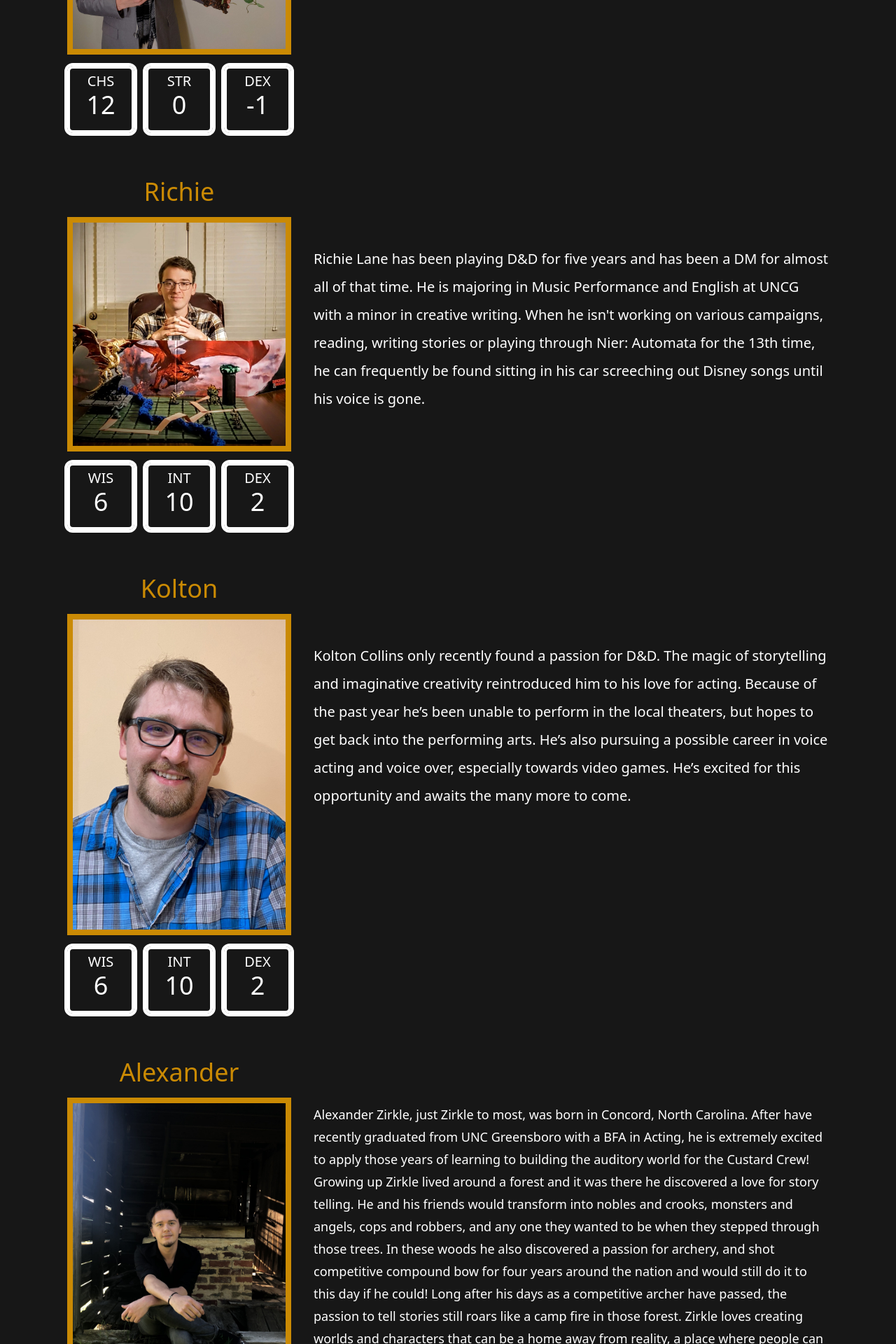
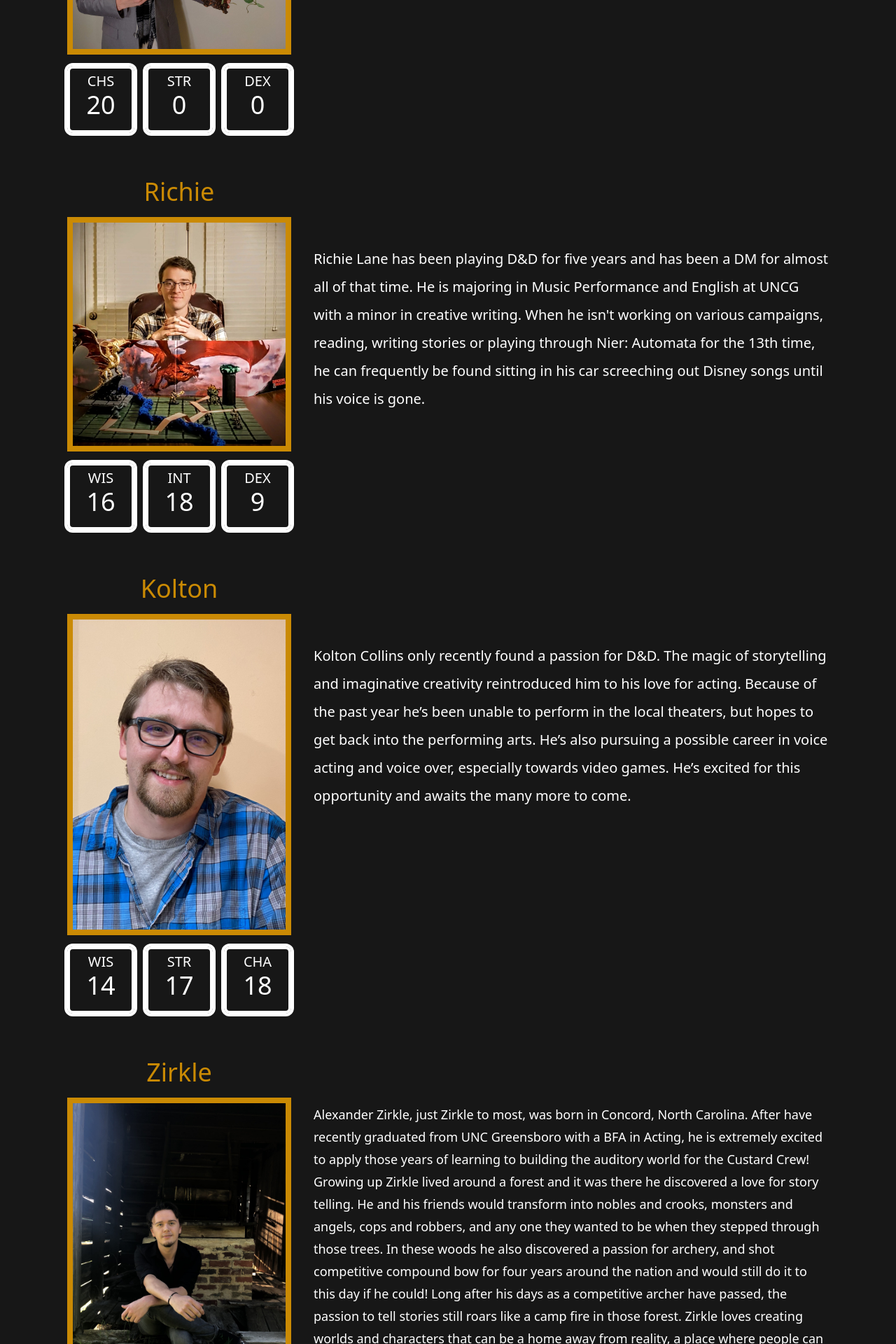
Before and after one commit to jkohrt7/Custard_Crew, a React (Create React App) app: page /crew in a window 1280 px wide. Shown: the part 1100-3020 px from the top of the page at 70% size. Built offline with nearby package versions, Linux system fonts and the light colour scheme; a web font is replaced by a local one.

Commit message:
Changes to text and placeholder images

```diff
--- a/src/components/CrewMember.js
+++ b/src/components/CrewMember.js
@@ -5,7 +5,7 @@ function CrewMember(props) {
             <div id = "person-container" className = "flex flex-col md:flex-row md:space-x-8">
                 <div id = "portrait-stats" className = "flex flex-col md:w-96">
                     <div className = "text-yellow-600 text-4xl text-center pb-4">
-                        {props.bio.split(" ")[0]}
+                        {props.name}
                     </div>
                     <img className = "border-yellow-600 border-8 " src = {props.image}></img>
                     <div className = "flex flex-row pt-4 justify-between space-x-4">
--- a/src/components/Footer.js
+++ b/src/components/Footer.js
@@ -1,7 +1,7 @@
 function Footer() {
     return (
-        <div className = "flex justify-center align-middle bg-gray-800 bottom-0 h-12">
-
+        <div className = "flex justify-around align-middle bg-gray-800 bottom-0 h-12">
+            <a href = "https://github.com/jkohrt7" className = "flex-grow m-auto text-right mr-2 text-gray-700">Site created by Jared Kohrt</a>
         </div>
     )
 }
--- a/src/components/Hamburger.js
+++ b/src/components/Hamburger.js
@@ -1,8 +1,6 @@
 import menu from '../img/menu.png';
 import React, { useState } from 'react';
 import { Link } from 'react-router-dom';
-
-
 
 import './hamburgerMenu.css'
 
--- a/src/routes/About.js
+++ b/src/routes/About.js
@@ -1,4 +1,6 @@
-import placeholder from '../img/placeholder.jpg'
+import placeholder from '../img/placeholder.jpg';
+import WBTW from '../img/WBTW.jpg';
+import {AboutUs} from '../text_files.js';
 
 function About() {
     return(
@@ -7,23 +9,26 @@ function About() {
                 About Us
             </div>
             <div id = "About-us__header" className = "text-white text-4xl">
-                A DnD Group
+                A DnD Group from NC
             </div>
             <div className = "text-white text-lg">
-                Lorem ipsum dolor sit amet, consectetur adipiscing elit, sed do eiusmod tempor incididunt ut labore et dolore magna aliqua. Ut enim ad minim veniam, quis nostrud exercitation ullamco laboris nisi ut aliquip ex ea commodo consequat. Duis aute irure dolor in reprehenderit in voluptate velit esse cillum dolore eu fugiat nulla pariatur. Excepteur sint occaecat cupidatat non proident, sunt in culpa qui officia deserunt mollit anim id est laborum.
+                {AboutUs.MainAboutUs}
             </div>
             <div className = "flex flex-col lg:flex-row justify-center align-middle pt-2 md:pt-10 m-auto">
                 <img className = " border-yellow-600 border-4 md:max-w-sm m-2 md:m-4" src = {placeholder}></img>
                 <img className = "border-yellow-600 border-4 md:max-w-sm m-2 md:m-4" src = {placeholder}></img>
             </div>
-            <div id = "About-us__header" className = "text-white text-4xl pt-16">
-                Something about the current campaign here.
+            <div id = "About-us__sub-header" className = "text-yellow-600 text-3xl pt-16">
+                Current Campaign
+            </div>
+            <div id = "About-us__header" className = "text-white text-4xl">
+                The Wild Beyond the Witchlight
             </div>
             <div className = "text-white text-lg">
-                Lorem ipsum dolor sit amet, consectetur adipiscing elit, sed do eiusmod tempor incididunt ut labore et dolore magna aliqua. Ut enim ad minim veniam, quis nostrud exercitation ullamco laboris nisi ut aliquip ex ea commodo consequat. Duis aute irure dolor in reprehenderit in voluptate velit esse cillum dolore eu fugiat nulla pariatur. Excepteur sint occaecat cupidatat non proident, sunt in culpa qui officia deserunt mollit anim id est laborum.
+                Once every eight years, the fantastic Witchlight Carnival touches down on your world, bringing joy to one settlement after the next. Its owners, Mister Witch and Mister Light, know how to put on a good show. But there’s more to this magical extravaganza than meets the eye!
             </div>
             <div className = "flex justify-center space-x-4 pt-10">
-                <img className = "border-yellow-600 border-4 md:max-w-sm m-2 md:m-4" src = {placeholder}></img>
+                <img className = "border-yellow-600 border-4 md:max-w-lg m-2 md:m-4" src = {WBTW}></img>
             </div>
 
         </section>
--- a/src/routes/Crew.js
+++ b/src/routes/Crew.js
@@ -5,7 +5,7 @@ import AlexImg from '../img/alex.jpg';
 import JaredImg from '../img/Jared_Bio_pic.jpg';
 
 import CrewMember from '../components/CrewMember';
-import Biographies from '../text_files';
+import {Biographies} from '../text_files';
 
 function Crew() {
     return(
@@ -13,55 +13,60 @@ function Crew() {
             <div className = "flex flex-col space-y-16" id = "people-container">
                 <CrewMember
                     image = {JamesImg}
+                    name = "James"
                     stat1_name = "CHS"
-                    stat1 = "12"
+                    stat1 = "20"
                     stat2_name = "STR"
                     stat2 = "0"
                     stat3_name = "DEX"
-                    stat3 = "-1"
+                    stat3 = "0"
                     bio = {Biographies.JamesBio}
                  />
                 <CrewMember
                     image = {RichieImg}
+                    name = "Richie"
                     stat1_name = "WIS"
-                    stat1 = "6"
+                    stat1 = "16"
                     stat2_name = "INT"
-                    stat2 = "10"
+                    stat2 = "18"
                     stat3_name = "DEX"
-                    stat3 = "2"
+                    stat3 = "9"
                     bio = {Biographies.RichieBio}
                  />
                 <CrewMember
                     image = {KoltonImg}
+                    name = "Kolton"
                     stat1_name = "WIS"
-                    stat1 = "6"
-                    stat2_name = "INT"
-                    stat2 = "10"
-                    stat3_name = "DEX"
-                    stat3 = "2"
+                    stat1 = "14"
+                    stat2_name = "STR"
+                    stat2 = "17"
+                    stat3_name = "CHA"
+                    stat3 = "18"
                     bio = {Biographies.KoltonBio}
                  />
                 <CrewMember
                     image = {AlexImg}
+                    name = "Zirkle"
                     stat1_name = "WIS"
-                    stat1 = "6"
+                    stat1 = "16"
                     stat2_name = "INT"
-                    stat2 = "10"
+                    stat2 = "19"
                     stat3_name = "DEX"
-                    stat3 = "2"
+                    stat3 = "16"
                     bio = {Biographies.AlexBio}
                     isLong = "true"
                  />
                 <CrewMember
                     image = {JaredImg}
+                    name = "Jared"
                     stat1_name = "WIS"
-                    stat1 = "6"
+                    stat1 = "18"
                     stat2_name = "INT"
-                    stat2 = "10"
+                    stat2 = "14"
                     stat3_name = "DEX"
-                    stat3 = "2"
+                    stat3 = "12"
                     bio = {Biographies.JaredBio}
-                    isLong = "true"
+                    isLong = "false"
                  />
             </div>
         </section>
--- a/src/text_files.js
+++ b/src/text_files.js
@@ -1,9 +1,15 @@
-const Biographies = {
+export const Biographies = {
     "JamesBio": "James Kohrt can be seen here being held by a world famous scarf model. He enjoys activities such as sitting in the windowsill and photosynthesis. The scarf model is a musician and paramedic  in training with a passion for the outdoors, rock climbing, and conservation.",
+
     "RichieBio": "Richie Lane has been playing D&D for five years and has been a DM for almost all of that time. He is majoring in Music Performance and English at UNCG with a minor in creative writing. When he isn't working on various campaigns, reading, writing stories or playing through Nier: Automata for the 13th time, he can frequently be found sitting in his car screeching out Disney songs until his voice is gone.",
+
     "AlexBio": "Alexander Zirkle, just Zirkle to most, was born in Concord, North Carolina. After have recently graduated from UNC Greensboro with a BFA in Acting, he is extremely excited to apply those years of learning to building the auditory world for the Custard Crew! Growing up Zirkle lived around a forest and it was there he discovered a love for story telling.  He and his friends would transform into nobles and crooks, monsters and angels, cops and robbers, and any one they wanted to be when they stepped through those trees.  In these woods he also discovered a passion for archery, and shot competitive compound bow for four years around the nation and would still do it to this day if he could!  Long after his days as a competitive archer have passed, the passion to tell stories still roars like a camp fire in those forest.  Zirkle loves creating worlds and characters that can be a home away from reality, a place where people can see themselves as the hero, and wants to use this fire to ignite imagination in audiences across the world. You can check out more of his audio scapes and other projects at ZirkleNarration.com, on his tiktok ZirkleNarration, or on his Instagram @zirkle.of.life",
+
     "KoltonBio": "Kolton Collins only recently found a passion for D&D. The magic of storytelling and imaginative creativity reintroduced him to his love for acting. Because of the past year he’s been unable to perform in the local theaters, but hopes to get back into the performing arts. He’s also pursuing a possible career in voice acting and voice over, especially towards video games.  He’s excited for this opportunity and awaits the many more to come.",
+
     "JaredBio" : "Jared Kuhn has been been playing DnD for 6 years and has been a dungeon master for 4.  He is super excited to be a part of this group cant wait to he and his friends get up to in these wonderful stories. Jared has always had a passion for creativity and acting, with DnD he can express both and couldn't be more grateful for this opportunity.  Jared aspires to do more voice acting in tandem with his fun with DnD, and can be found Bartending or spending time with his dog Jake when he isn't doing anything DnD related.",
 }
 
-export default Biographies;
+export const AboutUs = {
+    "MainAboutUs" : "The Custard Crew began as a group of students with a few things in common--a knack for music, an interest in DnD, and no rehearsals on Friday nights. Interested in sharing their stories with others, they decided to start streaming their campaigns. Since 2021, their sessions have been streamed Friday nights on Twitch."
+}
```
Also changed, not shown: src/img/WBTW.jpg (added).
